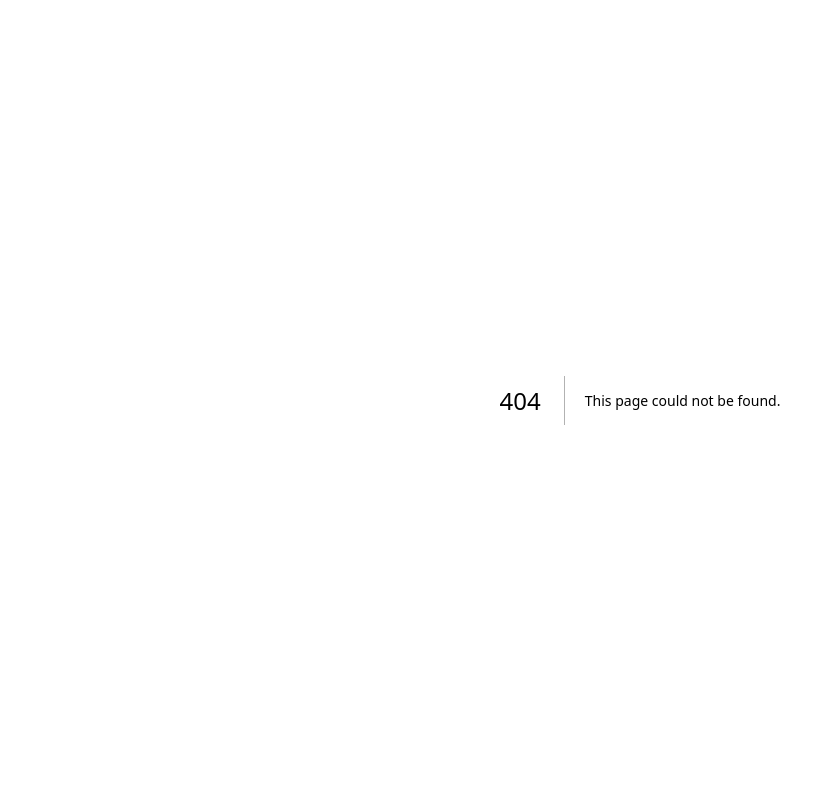
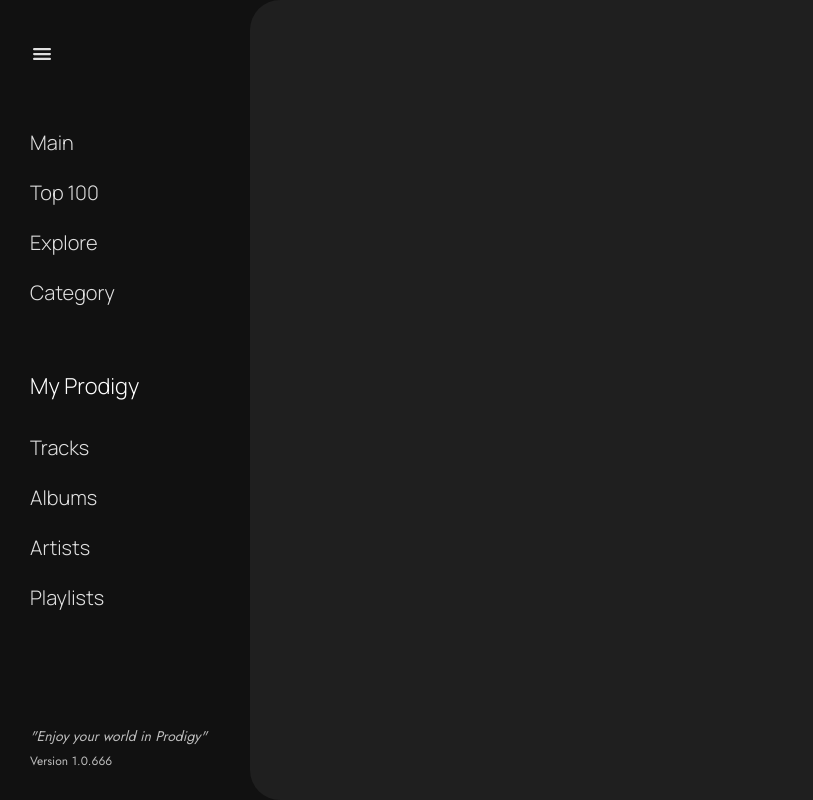
Before and after one commit to TriTruong666/Prodigy-Music-Frontend, a Next.js app: page /browse in a window 1280 px wide. Before the commit this address had no page. Shown: the whole page, without its empty margins (0-813 px from the left). Built offline with nearby package versions, Linux system fonts and the light colour scheme.

Commit message:
Add Sidebar UI

```diff
--- /dev/null
+++ b/src/app/browse/page.tsx
@@ -0,0 +1,14 @@
+"use client";
+import { MusicSidebar } from "@/components/public/navbar/MusicSidebar";
+
+export default function MusicPlatform() {
+  return (
+    <div className="font-jost overflow-hidden relative w-screen flex">
+      <MusicSidebar />
+      {/* main */}
+      <div
+        className={`w-[calc(100vw-250px)] ml-[250px] bg-platform_background h-screen rounded-l-[30px] z-10`}
+      ></div>
+    </div>
+  );
+}
--- a/src/app/globals.css
+++ b/src/app/globals.css
@@ -14,6 +14,7 @@
   :root {
     --homepage-background: #791049;
     --homepage-foreground: #fcccff;
+    --platform-background: #1f1f1f;
     --background: #f8f7f3;
     --foreground: 0 0% 3.9%;
     --card: 0 0% 100%;
--- a/src/app/layout.tsx
+++ b/src/app/layout.tsx
@@ -25,6 +25,11 @@
   weight: "300",
 });
 
+const manropeFont = localFont({
+  src: "../fonts/Manrope-VariableFont_wght.ttf",
+  variable: "--manrope",
+  weight: "100 900",
+});
 export const metadata: Metadata = {
   title: "Prodigy",
   description: "Author TriTruong666",
@@ -39,7 +44,7 @@
     <html lang="en">
       <link rel="icon" href="prodigy-logo-dark.png" type="image/x-icon" />
       <body
-        className={`${geistJost.variable} ${lightPoppins.variable} ${normalPoppins.variable} ${semiboldPoppins.variable} antialiased`}
+        className={`${geistJost.variable} ${lightPoppins.variable} ${normalPoppins.variable} ${semiboldPoppins.variable} ${manropeFont.variable} antialiased`}
       >
         <ReduxProvider>{children}</ReduxProvider>
       </body>
--- /dev/null
+++ b/src/components/public/navbar/MusicSidebar.tsx
@@ -0,0 +1,83 @@
+import React from "react";
+import Link from "next/link";
+import { IoMenu } from "react-icons/io5";
+export const MusicSidebar = () => {
+  return (
+    <div className="fixed h-screen w-[300px] bg-[#111111] shadow-[0_8px_30px_rgb(0,0,0,0.12)]">
+      <div className="flex flex-col h-full justify-between p-[30px]">
+        {/* main sidebar */}
+        <div className="flex flex-col">
+          <div className="cursor-pointer transition-all duration-300 p-[12px] ml-[-12px] hover:bg-gray-900 w-fit rounded-full">
+            <IoMenu className="text-gray-300" size={24} />
+          </div>
+          <div className="flex flex-col">
+            {/* Main Links */}
+            <div className="flex flex-col gap-y-[20px] my-[50px]">
+              <Link
+                href="/"
+                className="text-gray-300 text-[20px] font-light font-manrope w-fit relative after:content-[''] after:absolute after:w-0 after:h-[2px] after:bg-background after:bottom-0 after:left-0 hover:after:w-full after:transition-all after:duration-300"
+              >
+                Main
+              </Link>
+              <Link
+                href="/"
+                className="text-gray-300 text-[20px] font-light font-manrope w-fit relative after:content-[''] after:absolute after:w-0 after:h-[2px] after:bg-background after:bottom-0 after:left-0 hover:after:w-full after:transition-all after:duration-300"
+              >
+                Top 100
+              </Link>
+              <Link
+                href="/"
+                className="text-gray-300 text-[20px] font-light font-manrope w-fit relative after:content-[''] after:absolute after:w-0 after:h-[2px] after:bg-background after:bottom-0 after:left-0 hover:after:w-full after:transition-all after:duration-300"
+              >
+                Explore
+              </Link>
+              <Link
+                href="/"
+                className="text-gray-300 text-[20px] font-light font-manrope w-fit relative after:content-[''] after:absolute after:w-0 after:h-[2px] after:bg-background after:bottom-0 after:left-0 hover:after:w-full after:transition-all after:duration-300"
+              >
+                Category
+              </Link>
+            </div>
+            {/* Other Links */}
+            <div className="flex flex-col mt-[12px] gap-y-[20px]">
+              <p className="text-white text-[22px] font-light font-manrope">
+                My Prodigy
+              </p>
+              <Link
+                href="/"
+                className="text-gray-300 text-[20px] font-light font-manrope w-fit relative after:content-[''] after:absolute after:w-0 after:h-[2px] after:bg-background after:bottom-0 after:left-0 hover:after:w-full after:transition-all after:duration-300 mt-[10px]"
+              >
+                Tracks
+              </Link>
+              <Link
+                href="/"
+                className="text-gray-300 text-[20px] font-light font-manrope w-fit relative after:content-[''] after:absolute after:w-0 after:h-[2px] after:bg-background after:bottom-0 after:left-0 hover:after:w-full after:transition-all after:duration-300"
+              >
+                Albums
+              </Link>
+              <Link
+                href="/"
+                className="text-gray-300 text-[20px] font-light font-manrope w-fit relative after:content-[''] after:absolute after:w-0 after:h-[2px] after:bg-background after:bottom-0 after:left-0 hover:after:w-full after:transition-all after:duration-300"
+              >
+                Artists
+              </Link>
+              <Link
+                href="/"
+                className="text-gray-300 text-[20px] font-light font-manrope w-fit relative after:content-[''] after:absolute after:w-0 after:h-[2px] after:bg-background after:bottom-0 after:left-0 hover:after:w-full after:transition-all after:duration-300"
+              >
+                Playlists
+              </Link>
+            </div>
+          </div>
+        </div>
+        {/* second sidebar */}
+        <div className="flex flex-col select-none gap-y-[5px]">
+          <p className="text-gray-400 text-[14px] italic">
+            "Enjoy your world in Prodigy"
+          </p>
+          <p className="text-gray-400 text-[12px]">Version 1.0.666</p>
+        </div>
+      </div>
+    </div>
+  );
+};
--- a/src/components/public/navbar/Navbar.tsx
+++ b/src/components/public/navbar/Navbar.tsx
@@ -69,7 +69,7 @@
           Make music
         </Link>
         <Link
-          href="/publish/confirm"
+          href="/browse"
           className="relative after:content-[''] after:absolute after:w-0 after:h-[2px] after:bg-background after:bottom-0 after:left-0 hover:after:w-full after:transition-all after:duration-300"
         >
           Prodigy World
--- a/tailwind.config.ts
+++ b/tailwind.config.ts
@@ -15,6 +15,7 @@
       },
       fontFamily: {
         jost: ["var(--font-geist-jost)"],
+        manrope: ["var(--manrope)"],
         light_poppins: ["var(--font-light-poppins)"],
         poppins: ["var(--font-regular-poppins)"],
         semibold_poppins: ["var(--font-semibold-poppins)"],
@@ -25,6 +26,7 @@
       colors: {
         homepage_background: "var(--homepage-background)",
         homepage_foreground: "var(--homepage-foreground)",
+        platform_background: "var(--platform-background)",
         background: "var(--background)",
         foreground: "hsl(var(--foreground))",
         card: {
```
Also changed, not shown: src/fonts/Manrope-VariableFont_wght.ttf (added).
